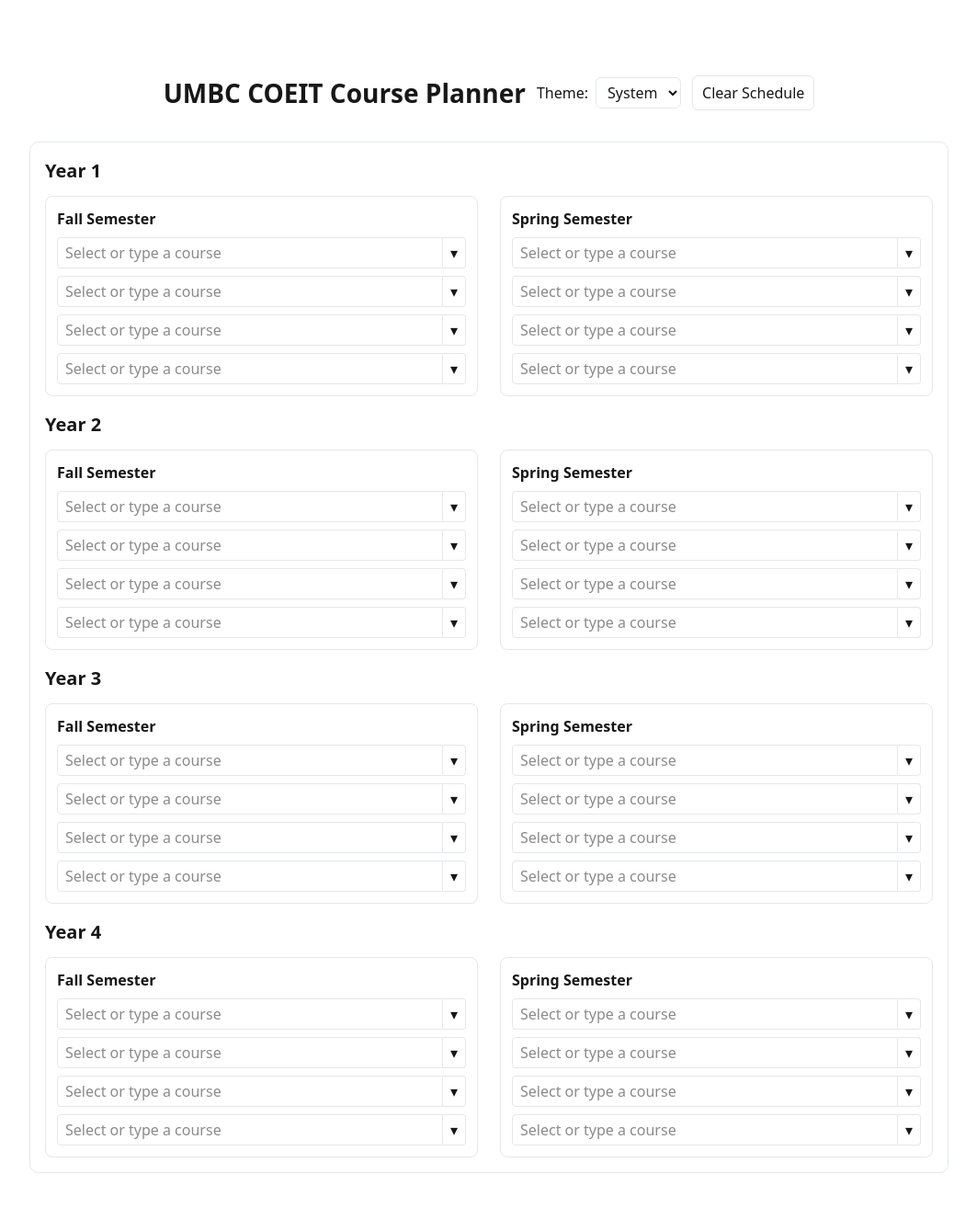
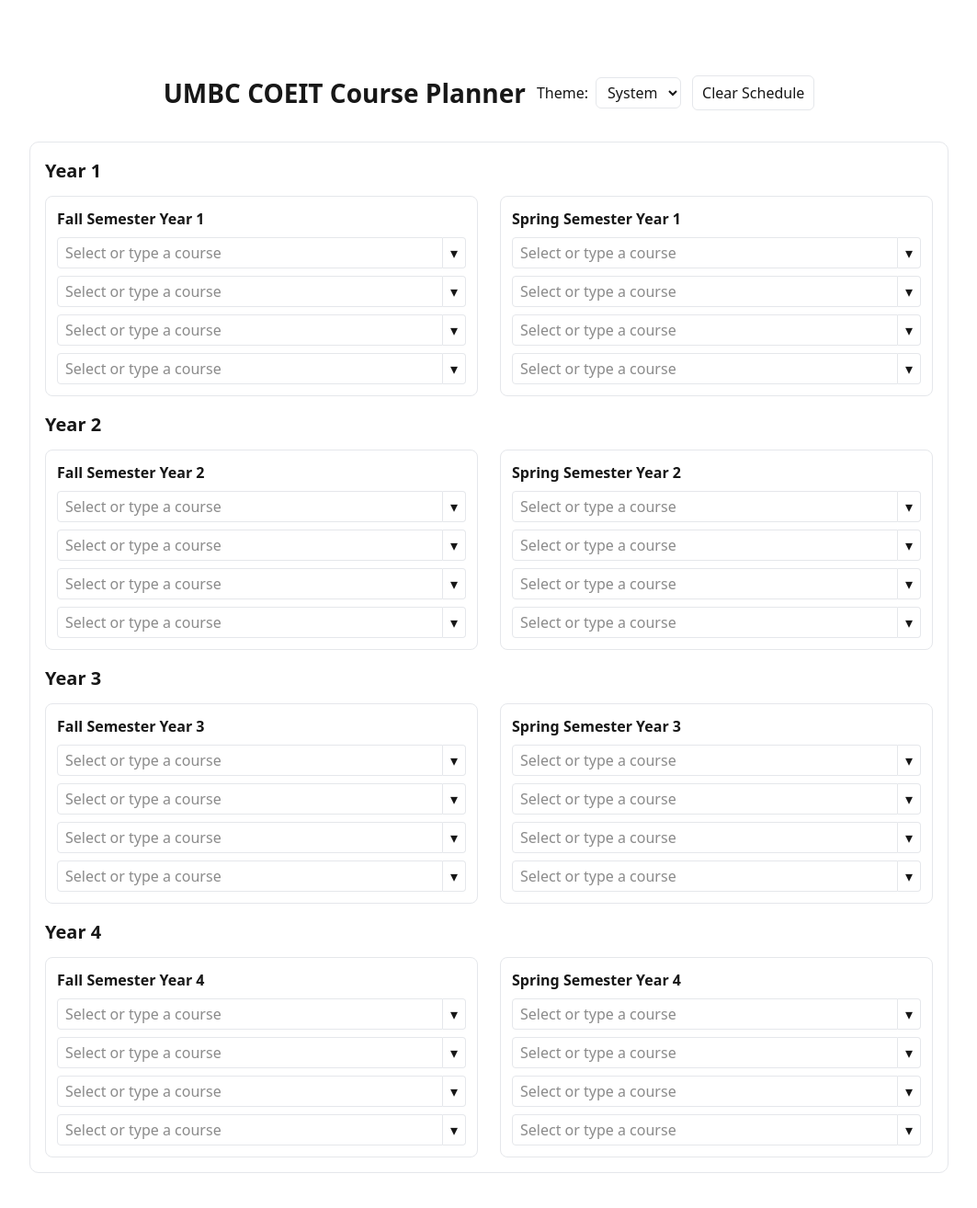
Before and after one commit to Asduyt/CMSC447Project-CoursePlanner-Team7, a Next.js app in the folder my-app/: page / in a window 1280 px wide. Shown: the top 1314 px of the page at 92% size, without its empty margins (108-1171 px from the left). Built offline with nearby package versions, Linux system fonts and the light colour scheme.

Commit message:
Created Semester component to simplify page.tsx

```diff
--- a/my-app/app/page.tsx
+++ b/my-app/app/page.tsx
@@ -1,8 +1,9 @@
 "use client";
 
 import { useState } from "react";
-import Cell from "@/components/cell";
+import Cell from "@/components/Cell";
 import ThemeToggle from "@/components/ThemeToggle";
+import Semester from "@/components/Semester";
 
 export default function Home() {
   const [resetCount, setResetCount] = useState(0);
@@ -48,157 +49,32 @@
           <h2 style={{ fontSize: 20, fontWeight: 600, marginBottom: 12 }}>Year 1</h2>
 
           <div className="grid grid-cols-1 md:grid-cols-2 gap-6">
-            {/* Fall Semester */}
-            <div
-              style={{
-                background: "var(--surface)",
-                border: "1px solid var(--border)",
-                borderRadius: 8,
-                padding: 12,
-              }}
-            >
-              <h3 style={{ fontWeight: 600, marginBottom: 8 }}>Fall Semester</h3>
-              <div style={{ display: "flex", flexDirection: "column", gap: 8 }}>
-                {/* so for each semester, i just repeated the cell component */}
-                <Cell />
-                <Cell />
-                <Cell />
-                <Cell />
-              </div>
-            </div>
-            {/* NOTE TO ADD -> add/subtract button to add another cell or delete a cell */}
-
-            {/* Spring Semester */}
-            <div
-              style={{
-                background: "var(--surface)",
-                border: "1px solid var(--border)",
-                borderRadius: 8,
-                padding: 12,
-              }}
-            >
-              <h3 style={{ fontWeight: 600, marginBottom: 8 }}>Spring Semester</h3>
-              <div style={{ display: "flex", flexDirection: "column", gap: 8 }}>
-                <Cell />
-                <Cell />
-                <Cell />
-                <Cell />
-              </div>
-            </div>
+            <Semester season="Fall" year={1} />
+            <Semester season="Spring" year={1} />
           </div>
 
           {/* Year 2 */}
           <div style={{ height: 16 }} />
           <h2 style={{ fontSize: 20, fontWeight: 600, marginBottom: 12 }}>Year 2</h2>
           <div className="grid grid-cols-1 md:grid-cols-2 gap-6">
-            <div
-              style={{
-                background: "var(--surface)",
-                border: "1px solid var(--border)",
-                borderRadius: 8,
-                padding: 12,
-              }}
-            >
-              <h3 style={{ fontWeight: 600, marginBottom: 8 }}>Fall Semester</h3>
-              <div style={{ display: "flex", flexDirection: "column", gap: 8 }}>
-                <Cell />
-                <Cell />
-                <Cell />
-                <Cell />
-              </div>
-            </div>
-            <div
-              style={{
-                background: "var(--surface)",
-                border: "1px solid var(--border)",
-                borderRadius: 8,
-                padding: 12,
-              }}
-            >
-              <h3 style={{ fontWeight: 600, marginBottom: 8 }}>Spring Semester</h3>
-              <div style={{ display: "flex", flexDirection: "column", gap: 8 }}>
-                <Cell />
-                <Cell />
-                <Cell />
-                <Cell />
-              </div>
-            </div>
+            <Semester season="Fall" year={2} />
+            <Semester season="Spring" year={2} />
           </div>
 
           {/* Year 3 */}
           <div style={{ height: 16 }} />
           <h2 style={{ fontSize: 20, fontWeight: 600, marginBottom: 12 }}>Year 3</h2>
           <div className="grid grid-cols-1 md:grid-cols-2 gap-6">
-            <div
-              style={{
-                background: "var(--surface)",
-                border: "1px solid var(--border)",
-                borderRadius: 8,
-                padding: 12,
-              }}
-            >
-              <h3 style={{ fontWeight: 600, marginBottom: 8 }}>Fall Semester</h3>
-              <div style={{ display: "flex", flexDirection: "column", gap: 8 }}>
-                <Cell />
-                <Cell />
-                <Cell />
-                <Cell />
-              </div>
-            </div>
-            <div
-              style={{
-                background: "var(--surface)",
-                border: "1px solid var(--border)",
-                borderRadius: 8,
-                padding: 12,
-              }}
-            >
-              <h3 style={{ fontWeight: 600, marginBottom: 8 }}>Spring Semester</h3>
-              <div style={{ display: "flex", flexDirection: "column", gap: 8 }}>
-                <Cell />
-                <Cell />
-                <Cell />
-                <Cell />
-              </div>
-            </div>
+            <Semester season="Fall" year={3} />
+            <Semester season="Spring" year={3} />
           </div>
 
           {/* Year 4 */}
           <div style={{ height: 16 }} />
           <h2 style={{ fontSize: 20, fontWeight: 600, marginBottom: 12 }}>Year 4</h2>
           <div className="grid grid-cols-1 md:grid-cols-2 gap-6">
-            <div
-              style={{
-                background: "var(--surface)",
-                border: "1px solid var(--border)",
-                borderRadius: 8,
-                padding: 12,
-              }}
-            >
-              <h3 style={{ fontWeight: 600, marginBottom: 8 }}>Fall Semester</h3>
-              <div style={{ display: "flex", flexDirection: "column", gap: 8 }}>
-                <Cell />
-                <Cell />
-                <Cell />
-                <Cell />
-              </div>
-            </div>
-            <div
-              style={{
-                background: "var(--surface)",
-                border: "1px solid var(--border)",
-                borderRadius: 8,
-                padding: 12,
-              }}
-            >
-              <h3 style={{ fontWeight: 600, marginBottom: 8 }}>Spring Semester</h3>
-              <div style={{ display: "flex", flexDirection: "column", gap: 8 }}>
-                <Cell />
-                <Cell />
-                <Cell />
-                <Cell />
-              </div>
-            </div>
+            <Semester season="Fall" year={4} />
+            <Semester season="Spring" year={4} />
           </div>
         </div>
       </main>
--- /dev/null
+++ b/my-app/components/Semester.tsx
@@ -0,0 +1,23 @@
+import Cell from "./Cell";
+
+export default function Semester({season, year}: {season: string, year: number}) {
+
+	return (
+			<div
+				style={{
+					background: "var(--surface)",
+					border: "1px solid var(--border)",
+					borderRadius: 8,
+					padding: 12,
+				}}
+			>
+				<h3 style={{ fontWeight: 600, marginBottom: 8 }}>{season} Semester Year {year}</h3>
+				<div style={{ display: "flex", flexDirection: "column", gap: 8 }}>
+					<Cell />
+					<Cell />
+					<Cell />
+					<Cell />
+				</div>
+			</div>
+	)
+}
```
